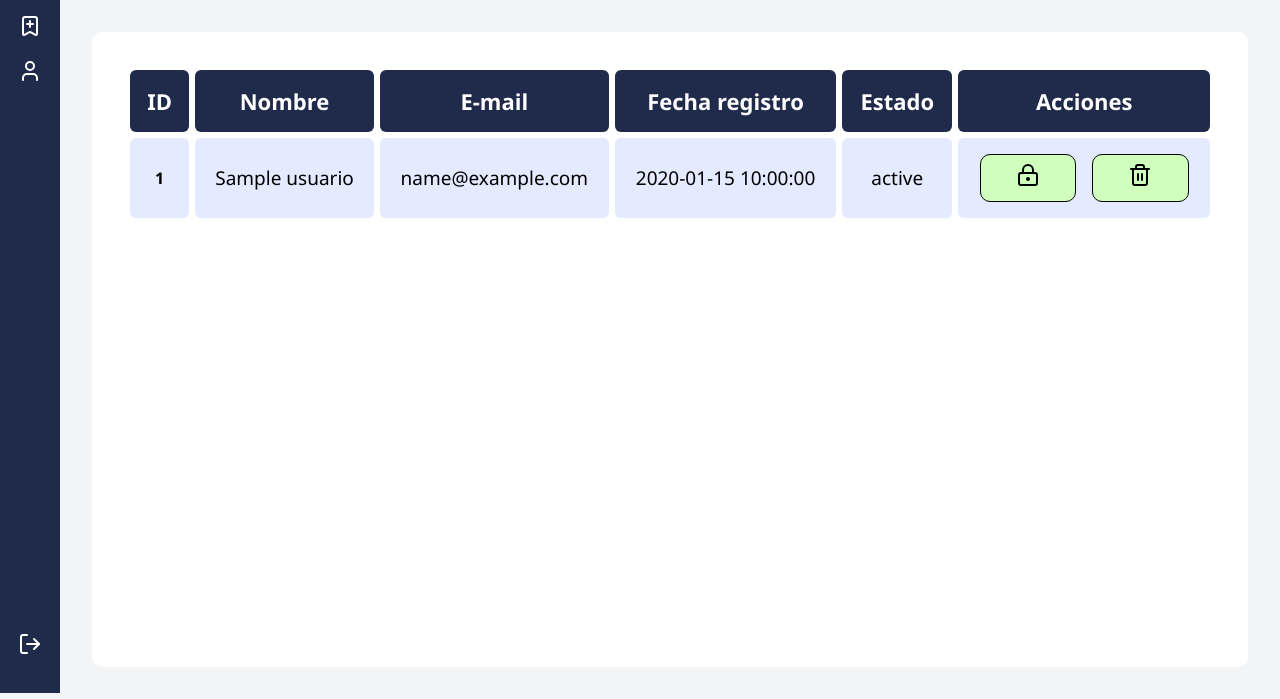
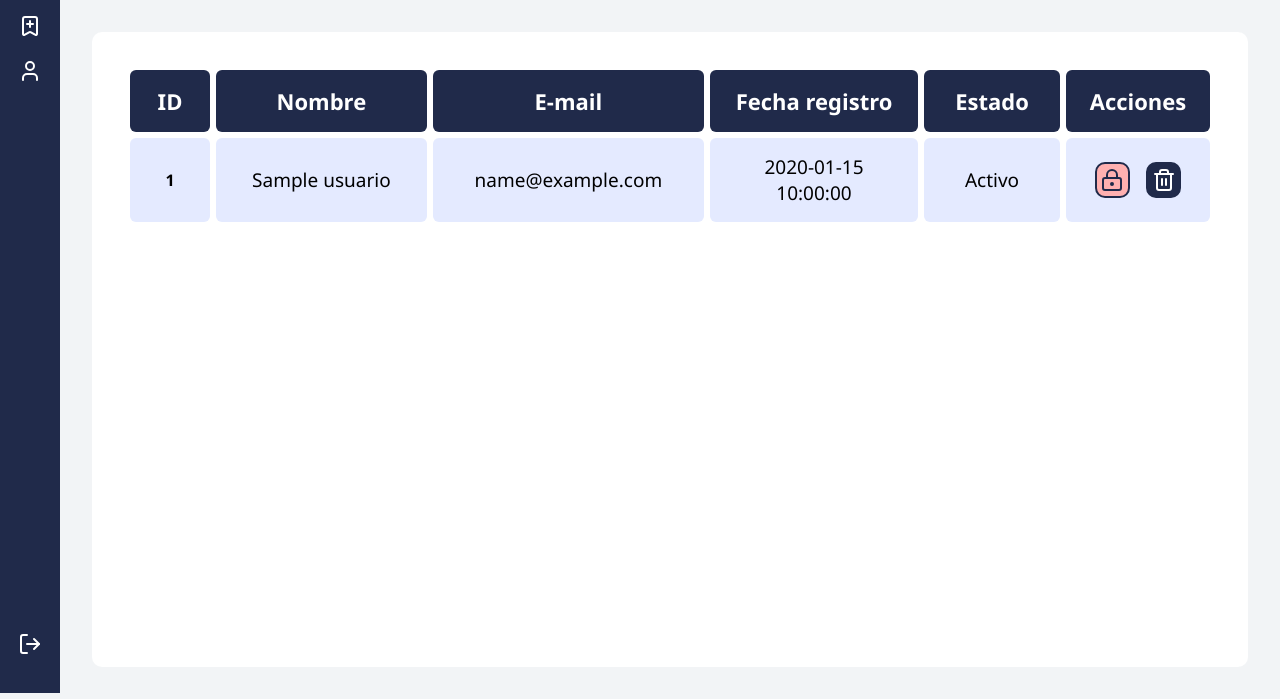
Before and after one commit to issx-dev/GuardaLink, a Flask app: template templates/admin.html in a window 1280 px wide. Shown: the part 107-806 px from the top of the page. Run offline with Flask 3, Linux system fonts and the light colour scheme; the template is opened without the code that fills it: most values are stand-ins (such as "Sample title", 1, 10 or a date in 2020); grey boxes marked "Sample" are stand-in pictures.

Commit message:
Panel de administrador

```diff
--- a/static/css/admin.css
+++ b/static/css/admin.css
@@ -14,8 +14,8 @@ table th, td {
 }
 
 table {
-    min-width: 100%;
-    border-radius: 10px;
+    width: 100%;
+    table-layout: auto;
     border-collapse: separate;
     border-spacing: 0.4rem;
 }
@@ -30,11 +30,6 @@ table thead tr th {
     font-size: 22px;
 }
 
-
-
-
-
-
 tbody {
     background-color: #e4eaff;
 }
@@ -48,7 +43,6 @@ table tbody tr td {
 
 table tbody tr:hover {
     background-color: rgb(195, 205, 240);
-
 }
 
 
@@ -62,13 +56,16 @@ table tbody tr:hover {
 }
 
 table a {
+    display: flex;
+    justify-content: center;
+    align-items: center;
     text-decoration: none;
-    color: #000000;
-    background-color: #ffb0b0;
-    padding: 0.5rem 2.2rem;
+    color: #202a4a;
     border-radius: 10px;
-    border: 1.5px solid black;
+    border: 2px solid #202a4a;
     transition: transform 0.2s;
+    width: 2.2rem;
+    height: 2.2rem;
 }
 
 table a:hover {
@@ -76,10 +73,7 @@ table a:hover {
 }
 
 
-table .btn-block {
-    background-color: #d0ffbd;
 
-}
 
 .rojo {
     background-color: #ffb0b0;
@@ -88,3 +82,43 @@ table .btn-block {
 .verde {
     background-color: #d0ffbd;
 }
+
+.eliminar {
+    background-color: #202a4a;
+    color: white;
+}
+
+
+table th:nth-child(1),
+table td:nth-child(1) {
+  min-width: 5rem;
+  width: 5rem;
+}
+
+
+
+table th:nth-child(4),
+table td:nth-child(4) {
+  min-width: 13rem;
+  width: 13rem;
+}
+
+table th:nth-child(5),
+table td:nth-child(5) {
+  min-width: 8.5rem;
+  width: 8.5rem;
+}
+
+table th:nth-child(6),
+table td:nth-child(6) {
+  min-width: 9rem;
+  width: 9rem;
+}
+
+
+
+
+
+
+
+/* La columna de acciones NO se define: se ajusta al contenido */
--- a/templates/admin.html
+++ b/templates/admin.html
@@ -35,15 +35,23 @@ Panel de Control
                 <td>{{ usuario.nombre_completo }}</td>
                 <td>{{ usuario.email }}</td>
                 <td>{{ usuario.fecha_registro }}</td>
-                <td>{{ usuario.estado }}</td>
+                <td>
+                    <div>
+                        {% if usuario.estado %}
+                        Activo
+                        {% else %}
+                        Bloqueado
+                        {% endif %}
+                    </div>
+                </td>
                 <td>
                     <div class="btns">
                         {% if usuario.estado %}
-                        <a href="" class="btn-block rojo"><i data-lucide="lock-keyhole"></i></a>
+                        <a href="" class="rojo"><i data-lucide="lock-keyhole"></i></a>
                         {% else %}
-                        <a href="" class="btn-block verde"><i data-lucide="lock-keyhole"></i></a>
+                        <a href="" class="verde"><i data-lucide="lock-keyhole-open"></i></a>
                         {% endif %}
-                        <a href="" class="btn-block"><i data-lucide="trash-2"></i></a>
+                        <a href="{{ url_for('marcadores.marcador', accion='eliminar', id_marcador=marcador.id) }}" class="eliminar"><i data-lucide="trash-2"></i></a>
                     </div>
                 </td>
             </tr>
```
